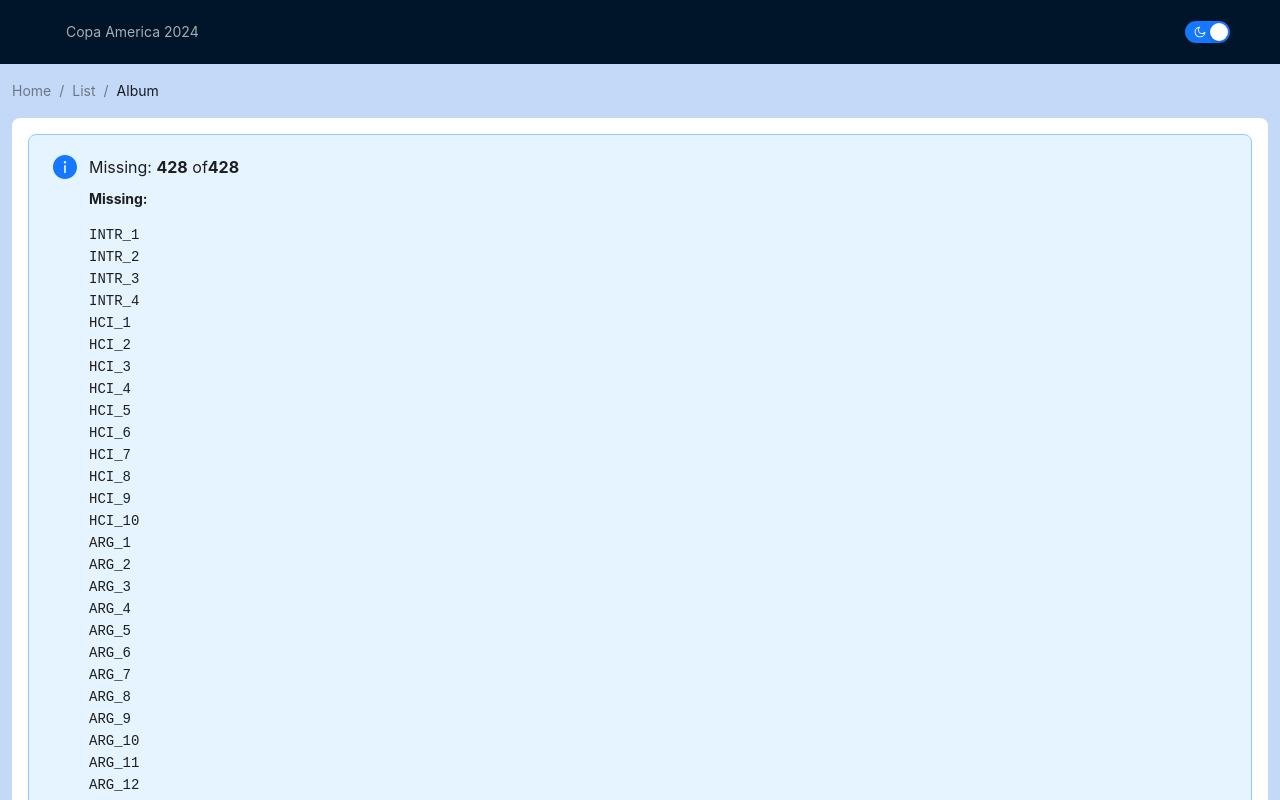
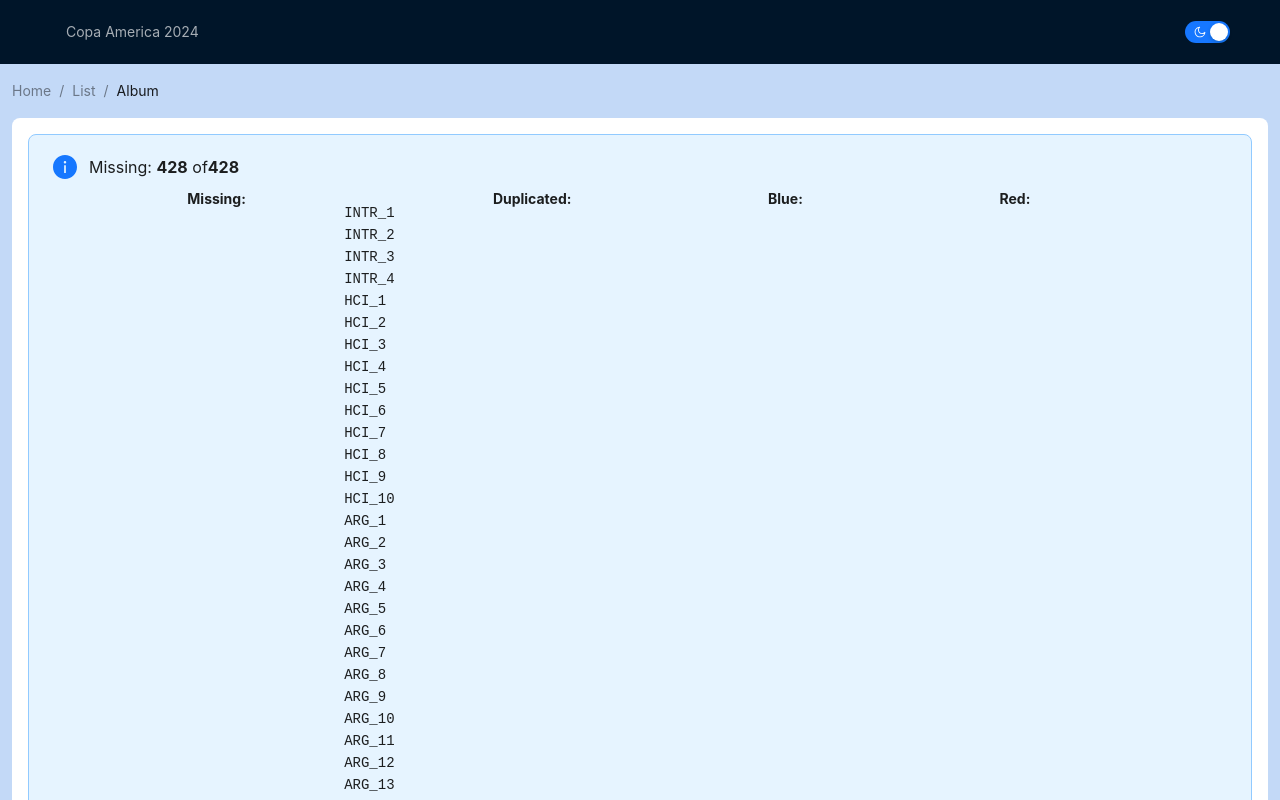
Before and after one commit to matoslucas/copa-america-2024, a React (Create React App) app: page / in a window 1280 px wide. Shown: the top 800 px of the page. Built offline with nearby package versions, Linux system fonts and the light colour scheme.

Commit message:
add flex box

```diff
--- a/src/App.tsx
+++ b/src/App.tsx
@@ -2519,7 +2519,12 @@
                     </span>
                   }
                   description={
-                    <div>
+                    <div
+                      style={{
+                        display: "flex",
+                        justifyContent: "space-evenly",
+                      }}
+                    >
                       <b>Missing:</b>
                       <pre>{missing_list.join("\n")}</pre>
                       <b>Duplicated:</b>
```
